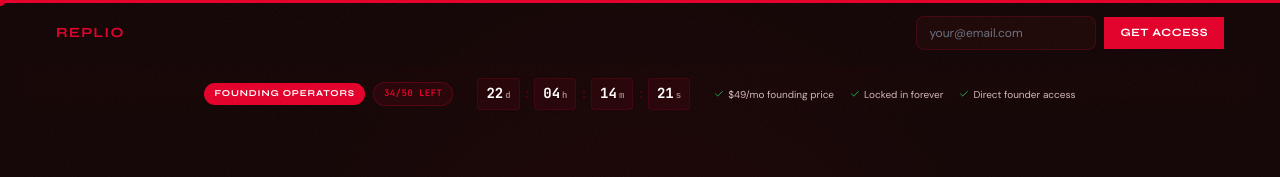
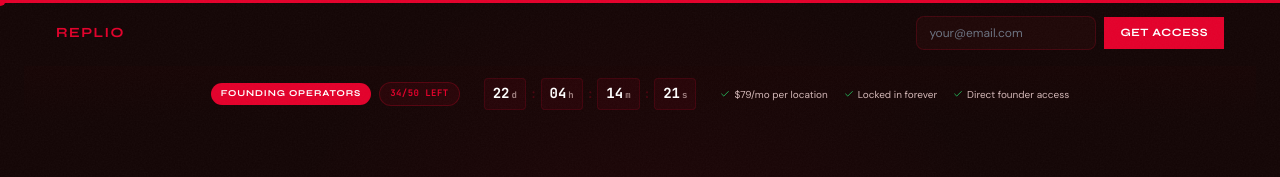
Before and after one commit to chaseakub/replio-landing, a React (Vite) app: page / in a window 1280 px wide. Shown: the top 177 px of the page. Built offline with nearby package versions, Linux system fonts and the light colour scheme; a web font is replaced by a local one.

Commit message:
Update pricing to $79/mo founding, $99/mo regular per location

```diff
--- a/src/App.jsx
+++ b/src/App.jsx
@@ -92,7 +92,7 @@ function FoundersBanner() {
 
         {/* Value props — hidden on mobile */}
         <div className="hidden md:flex items-center gap-4">
-          {['$49/mo founding price', 'Locked in forever', 'Direct founder access'].map(t => (
+          {['$79/mo per location', 'Locked in forever', 'Direct founder access'].map(t => (
             <span key={t} className="flex items-center gap-1 text-[10px]" style={{ color: C.gray }}>
               <Check size={10} style={{ color: '#22c55e' }} /> {t}
             </span>
@@ -1004,8 +1004,8 @@ function FinalCTA() {
         </p>
 
         <div className="flex items-center justify-center gap-3 mb-10">
-          <span className="font-mono-jb text-3xl font-bold" style={{ color: '#22c55e' }}>$49</span>
-          <span className="font-mono-jb text-lg" style={{ color: C.muted, textDecoration: 'line-through' }}>$149</span>
+          <span className="font-mono-jb text-3xl font-bold" style={{ color: '#22c55e' }}>$79</span>
+          <span className="font-mono-jb text-lg" style={{ color: C.muted, textDecoration: 'line-through' }}>$99</span>
           <span className="font-body text-sm" style={{ color: C.muted }}>/mo — locked in forever</span>
         </div>
 
@@ -1111,7 +1111,7 @@ function StickyBottomBar() {
     >
       <div className="max-w-3xl mx-auto px-4 pb-4 flex items-center justify-between gap-4">
         <div className="hidden sm:block">
-          <div className="text-sm font-syne font-bold text-white">Founding Operators — <span style={{ color: '#22c55e' }}>$49/mo</span> <span style={{ color: C.muted, fontWeight: 400, fontSize: '0.7rem', textDecoration: 'line-through' }}>$149/mo</span></div>
+          <div className="text-sm font-syne font-bold text-white">Founding Operators — <span style={{ color: '#22c55e' }}>$79/mo</span> <span style={{ color: C.muted, fontWeight: 400, fontSize: '0.7rem', textDecoration: 'line-through' }}>$99/mo</span></div>
           <div className="text-[10px] font-mono-jb" style={{ color: C.muted }}>Lock in founding price forever · 34 spots left</div>
         </div>
         <div className="flex-1 sm:flex-none">
```
